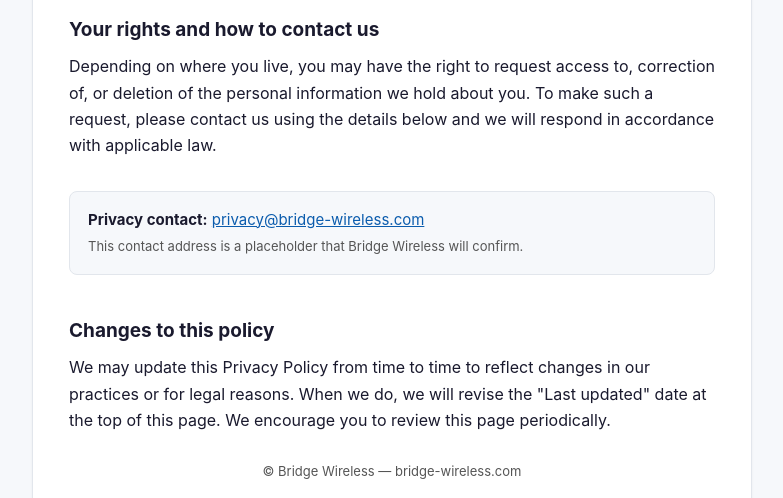
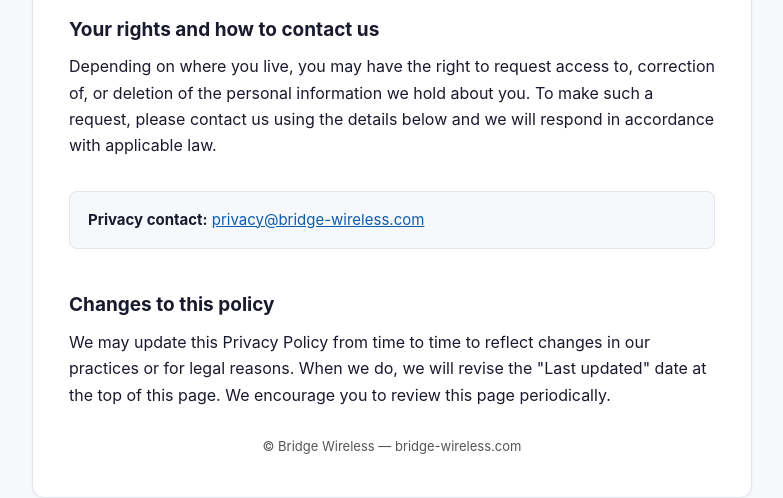
Before and after one commit to Fayz12345/inventory-chatbot, a Flask app: page /privacy in a window 1280 px wide. Shown: the part 1827-2325 px from the top of the page, without its empty margins (248-1031 px from the left). Run offline with Flask 3, Linux system fonts and the light colour scheme; parts of the project's set-up code (start-up, migrations or seed data) failed here and were passed over.

Commit message:
fix(privacy): drop placeholder note from public privacy page
Co-Authored-By: Claude Opus 4.8 <noreply@anthropic.com>

```diff
--- a/templates/privacy.html
+++ b/templates/privacy.html
@@ -181,7 +181,6 @@
       </p>
       <div class="contact">
         <strong>Privacy contact:</strong> <a href="mailto:privacy@bridge-wireless.com">privacy@bridge-wireless.com</a>
-        <span class="note">This contact address is a placeholder that Bridge Wireless will confirm.</span>
       </div>
 
       <h2>Changes to this policy</h2>
```
